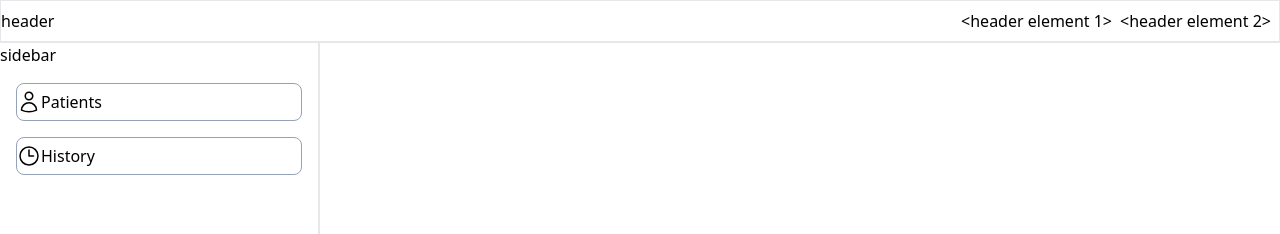
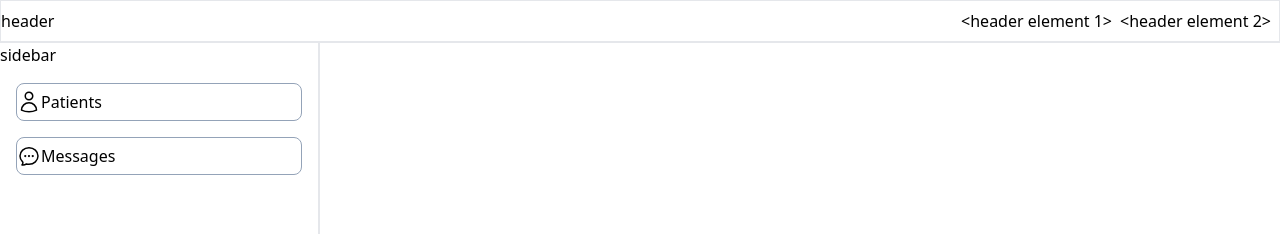
Before and after one commit to Sharkul-pixel/Automated-Prescription-System, a React (Vite) app: page / in a window 1280 px wide. Shown: the top 234 px of the page. Built offline with nearby package versions, Linux system fonts and the light colour scheme.

Commit message:
Rename History link to Messages

```diff
--- a/src/routes/HeaderAndSidebar.jsx
+++ b/src/routes/HeaderAndSidebar.jsx
@@ -43,10 +43,10 @@ export default function HeaderAndSidebar() {
                 <path
                   strokeLinecap="round"
                   strokeLinejoin="round"
-                  d="M12 6v6h4.5m4.5 0a9 9 0 11-18 0 9 9 0 0118 0z"
+                  d="M8.625 12a.375.375 0 11-.75 0 .375.375 0 01.75 0zm0 0H8.25m4.125 0a.375.375 0 11-.75 0 .375.375 0 01.75 0zm0 0H12m4.125 0a.375.375 0 11-.75 0 .375.375 0 01.75 0zm0 0h-.375M21 12c0 4.556-4.03 8.25-9 8.25a9.764 9.764 0 01-2.555-.337A5.972 5.972 0 015.41 20.97a5.969 5.969 0 01-.474-.065 4.48 4.48 0 00.978-2.025c.09-.457-.133-.901-.467-1.226C3.93 16.178 3 14.189 3 12c0-4.556 4.03-8.25 9-8.25s9 3.694 9 8.25z"
                 />
               </svg>
-              <span>History</span>
+              <span>Messages</span>
             </div>
           </NavLink>
         </aside>
```
